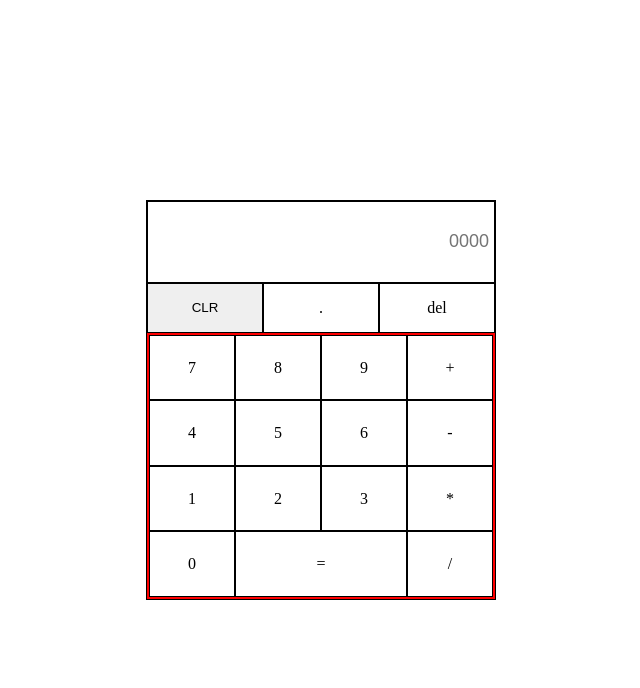
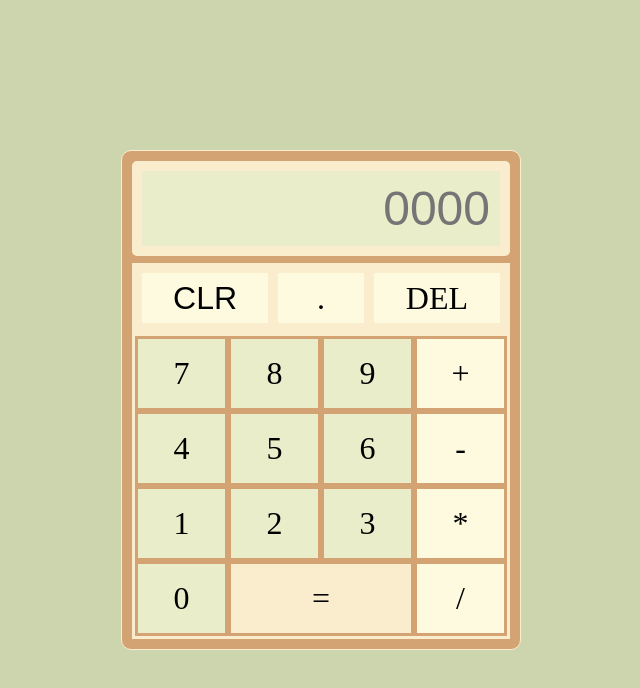
Before and after one commit to blehnk/calculator, a plain HTML site: page index.html in a window 1280 px wide. Shown: the whole page, without its empty margins (319-959 px from the left). Drawn offline with Linux system fonts and the light colour scheme.

Commit message:
Stylize the calc

```diff
--- a/index.html
+++ b/index.html
@@ -30,7 +30,7 @@
             </div>
             <div id="specialOpr">
                 <div class="key specialOpr">.</div>
-                <div id="del" class="key specialOpr">del</div>
+                <div id="del" class="key specialOpr">DEL</div>
             </div>
         </div>
 
--- a/script.js
+++ b/script.js
@@ -143,7 +143,7 @@ function keyPress(e){
 
 /*Here is the DOM Manipulation */
 clrBtn.textContent = 'CLR';
-clrBtn.classList = "key specialOpr"
+clrBtn.classList = "key specialOpr clr"
 specialOpr.insertBefore(clrBtn, specialOpr.children[0]);
 
 
--- a/style.css
+++ b/style.css
@@ -10,23 +10,29 @@ body {
     display: flex;
     justify-content: center;
     align-items: center;
+    background-color: #ccd5ae;
 }
 
 #mainContainer {
     display: flex;
     flex-direction: column;
-    height: 400px;
-    width: 350px;
-    border: 1px solid black;
+    height: 500px;
+    width: 400px;
+    border: 1px solid #faedcd;
+    padding: 10px;
+    border-radius: 10px;
+    background-color: #d4a373;
 }
 
 #display {
     width: 100%;
     height : 100px;
-    border: 1px solid black;
+    border: 10px solid #faedcd;
+    padding: 10px;
     text-align: right;
-    padding: 5px;
-    font-size: large;
+    font-size: xxx-large;
+    background-color: #e9edc9;
+    border-radius: 5px;
 }
 
 #keys {
@@ -35,6 +41,8 @@ body {
     flex-direction: column;
     width: 100%;
     height: 100%;
+    border-radius: 5px;
+    border-top: 7px solid #d4a373;
 }
 
 div .key {
@@ -42,7 +50,9 @@ div .key {
     align-items: center;
     justify-content: center;
     flex: 1 0 25%;
-    border: 1px solid black;
+    border: 3px solid #d4a373;
+    background-color: #e9edc9;
+    font-size: xx-large;
 }
 
 div #opr{
@@ -50,14 +60,30 @@ div #opr{
     flex-wrap: wrap;
     flex-direction: row;
     flex: 1;
-    border: 2px solid red;
     order: 2;
+    border: 3px solid #faedcd;
+
 }
 div #specialOpr{
     display: flex;
-    height: 50px;
+    height: 70px;
+    border: 5px solid #faedcd;
 }
 
 div #equal {
     flex: 2 0 50%;
+    background-color: #faedcd;
 }
+
+div .specialOpr{
+    border: 5px solid #faedcd;
+    background-color: #fefae0;
+}
+
+div .operation{
+    background-color: #fefae0;
+}
+
+div #del, div .clr{
+    flex: 2 1 35%;
+}
```
